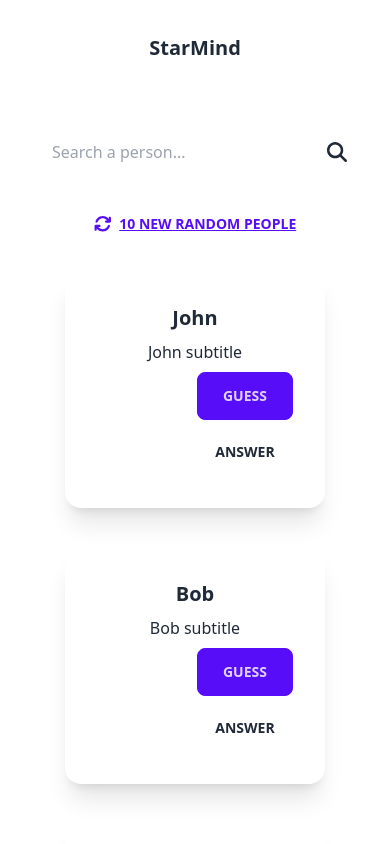
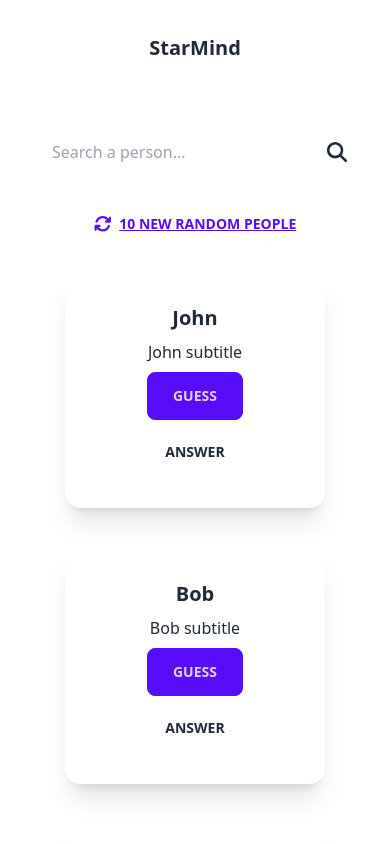
Before and after one commit to dekunma/cpsc-537-project-frontend, a Next.js app: page / in a window 390 px wide. Shown: the top 844 px of the page. Built offline with nearby package versions, Linux system fonts and the light colour scheme; no server answers.

Commit message:
Fix PersonCard display on mobile devices

```diff
--- a/components/PersonCard.jsx
+++ b/components/PersonCard.jsx
@@ -14,7 +14,7 @@
           <p className="w-full">
             {subTitle || <Skeleton containerClassName="flex-1" count={2} />}
           </p>
-          <div className="card-actions justify-end">
+          <div className="card-actions justify-center">
             <button
               className="btn btn-primary tooltip tooltip-bottom w-24"
               data-tip="Guess MBTI"
```
